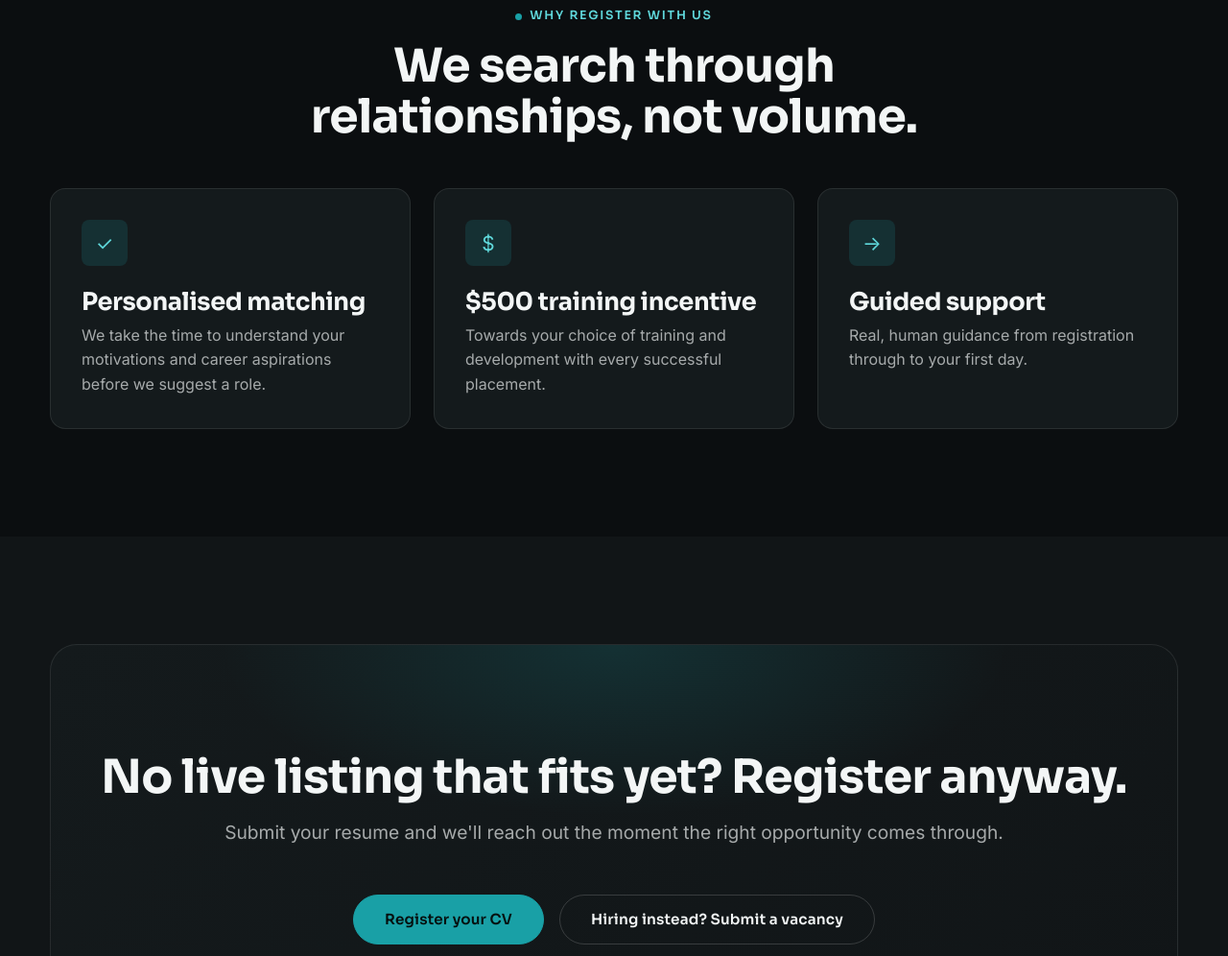
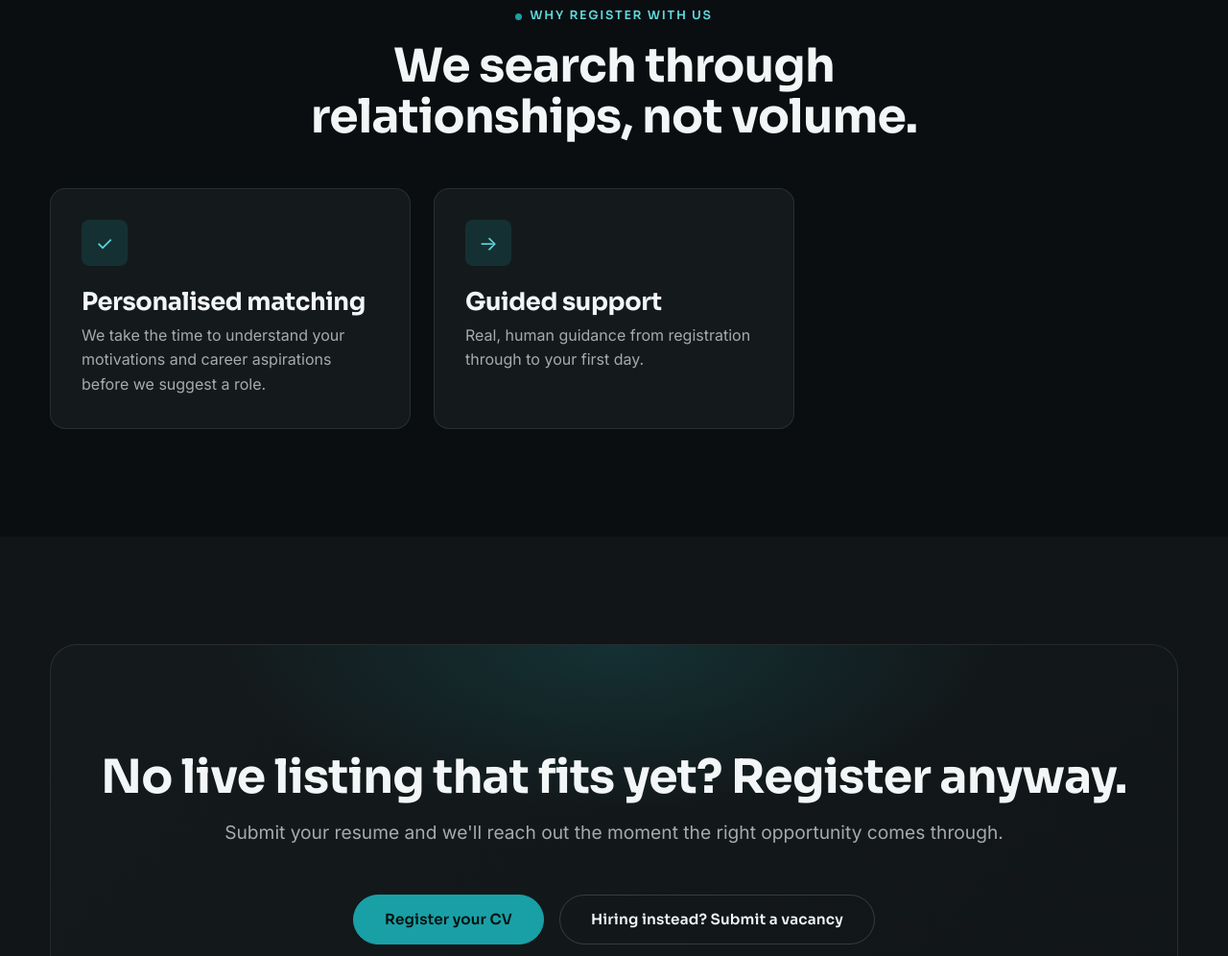
Before and after one commit to Danteked/BastionRecruitment, a website: page jobs.html in a window 1280 px wide. Shown: the part 2848-3844 px from the top of the page at 96% size. Drawn offline with Linux system fonts and the light colour scheme.

Commit message:
Remove $500 training incentive card from jobs page

```diff
--- a/jobs.html
+++ b/jobs.html
@@ -127,12 +127,7 @@
           <h3>Personalised matching</h3>
           <p>We take the time to understand your motivations and career aspirations before we suggest a role.</p>
         </div>
-        <div class="card reveal" style="--i:1">
-          <div class="card-icon" aria-hidden="true">$</div>
-          <h3>$500 training incentive</h3>
-          <p>Towards your choice of training and development with every successful placement.</p>
-        </div>
-        <div class="card reveal" style="--i:2">
+<div class="card reveal" style="--i:2">
           <div class="card-icon" aria-hidden="true">→</div>
           <h3>Guided support</h3>
           <p>Real, human guidance from registration through to your first day.</p>
```
